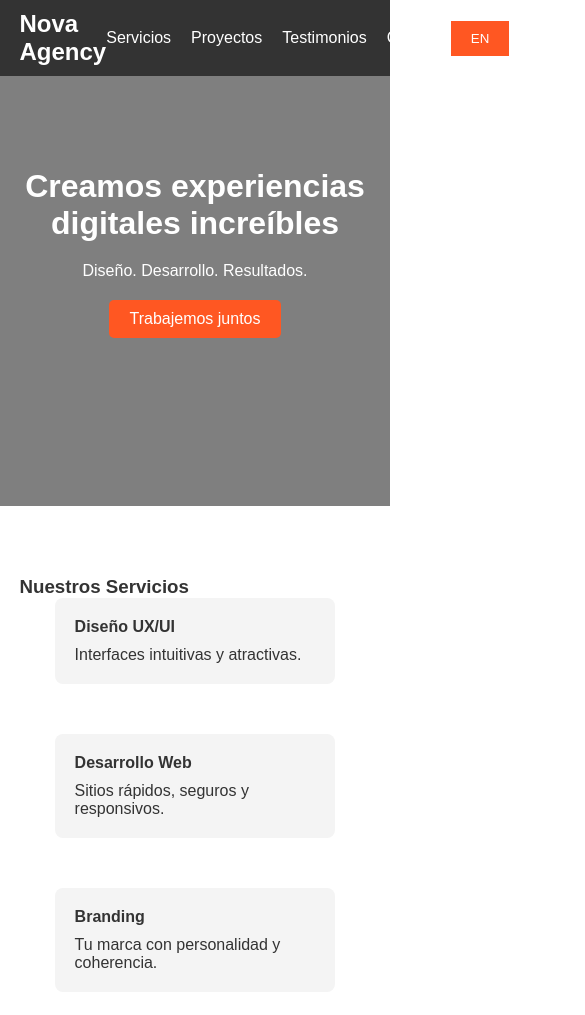
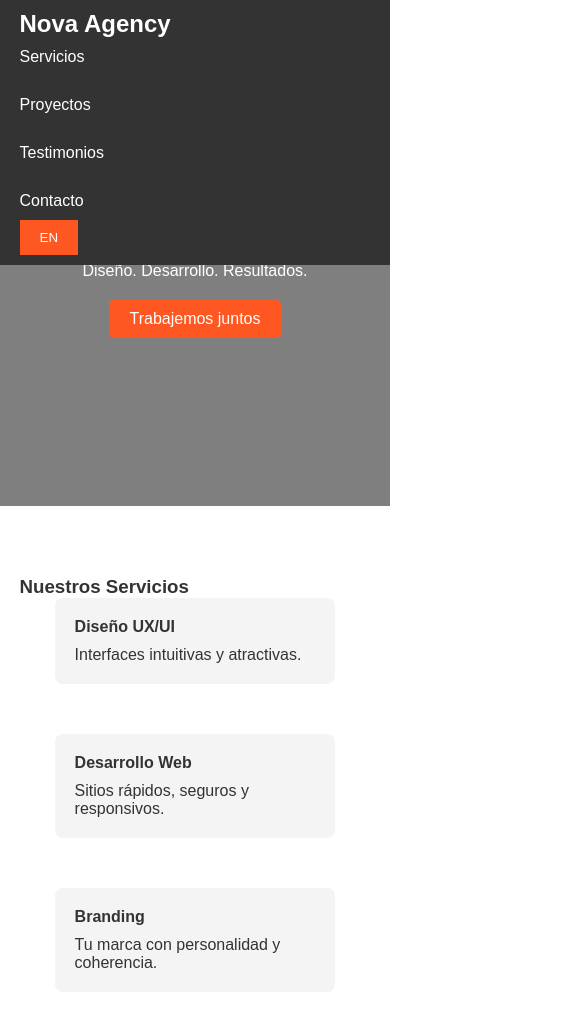
Before and after one commit to mayragutierrezc16/Bilingual-Business-Landing-Page, a plain HTML site: page index.html in a window 390 px wide. Shown: the top 1015 px of the page, 585 px wide, since content can reach past the window. Drawn offline with Linux system fonts and the light colour scheme.

Commit message:
Update style.css

```diff
--- a/style.css
+++ b/style.css
@@ -63,6 +63,30 @@
     cursor: pointer;
   }
 
+  /* Responsive Header Styles */
+  @media (max-width: 768px) {
+    .sticky-header .container {
+      flex-direction: column;
+      align-items: flex-start;
+    }
+
+    .nav-menu ul {
+      flex-direction: column;
+      gap: 10px;
+      width: 100%;
+    }
+
+    .nav-menu ul li {
+      width: 100%;
+    }
+
+    .nav-menu ul li a {
+      display: block;
+      width: 100%;
+      text-align: left;
+      padding: 10px 0;
+    }
+  }
   /* Hero Section */
   #hero {
     padding: 100px 0;
@@ -216,9 +240,18 @@
             display: flex;
             gap: 10px;
             justify-content: center;
+            flex-wrap: wrap; /* Ensure images wrap on smaller screens */
         }
         .project-gallery img {
             max-width: 350px;
             width: 100%;
             height: auto;
+            border-radius: 5px; /* Optional: Add rounded corners */
         }
+
+        /* Responsive Styles for Project Images */
+        @media (max-width: 768px) {
+            .project-gallery img {
+          max-width: 100%; /* Allow images to scale down on smaller screens */
+            }
+        }
```
